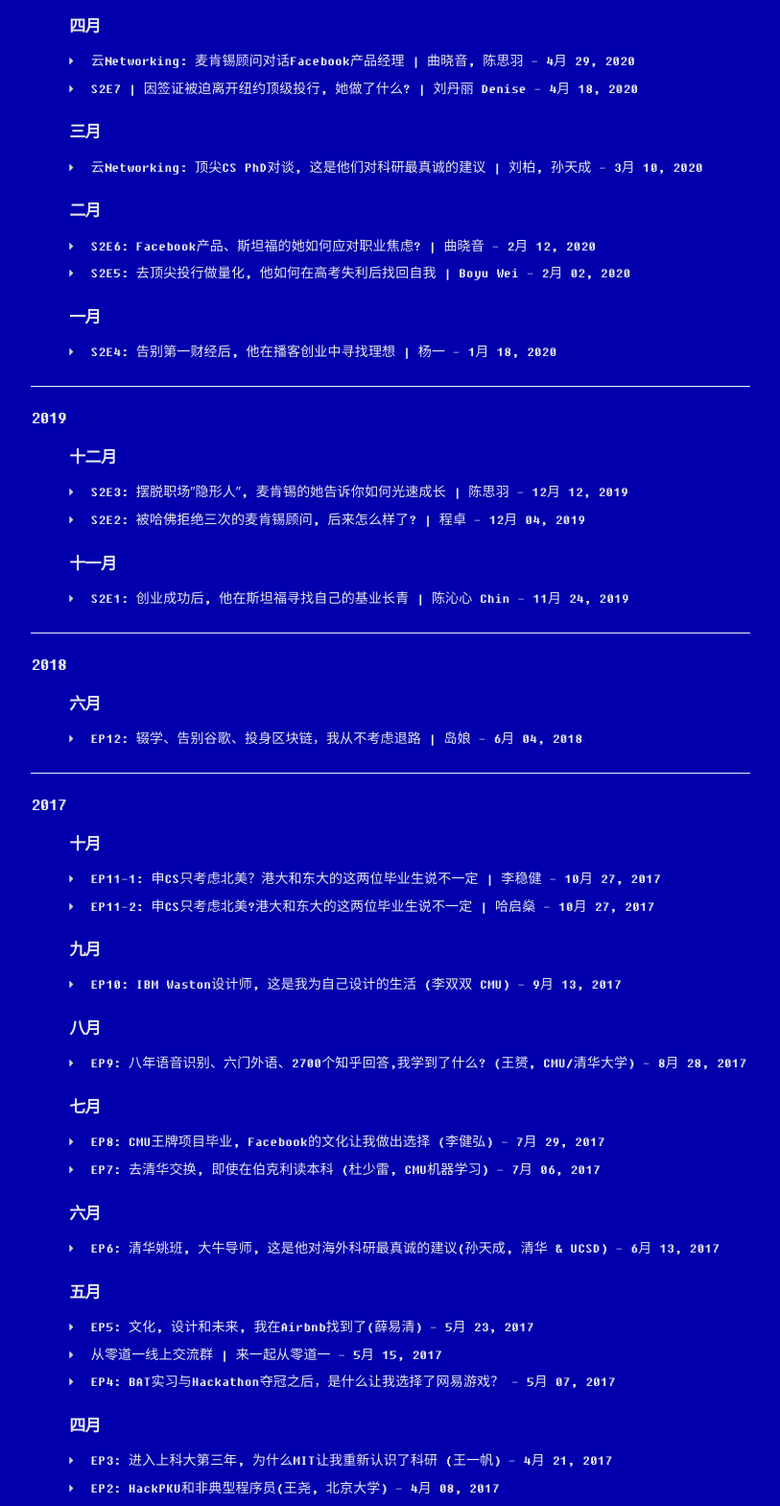
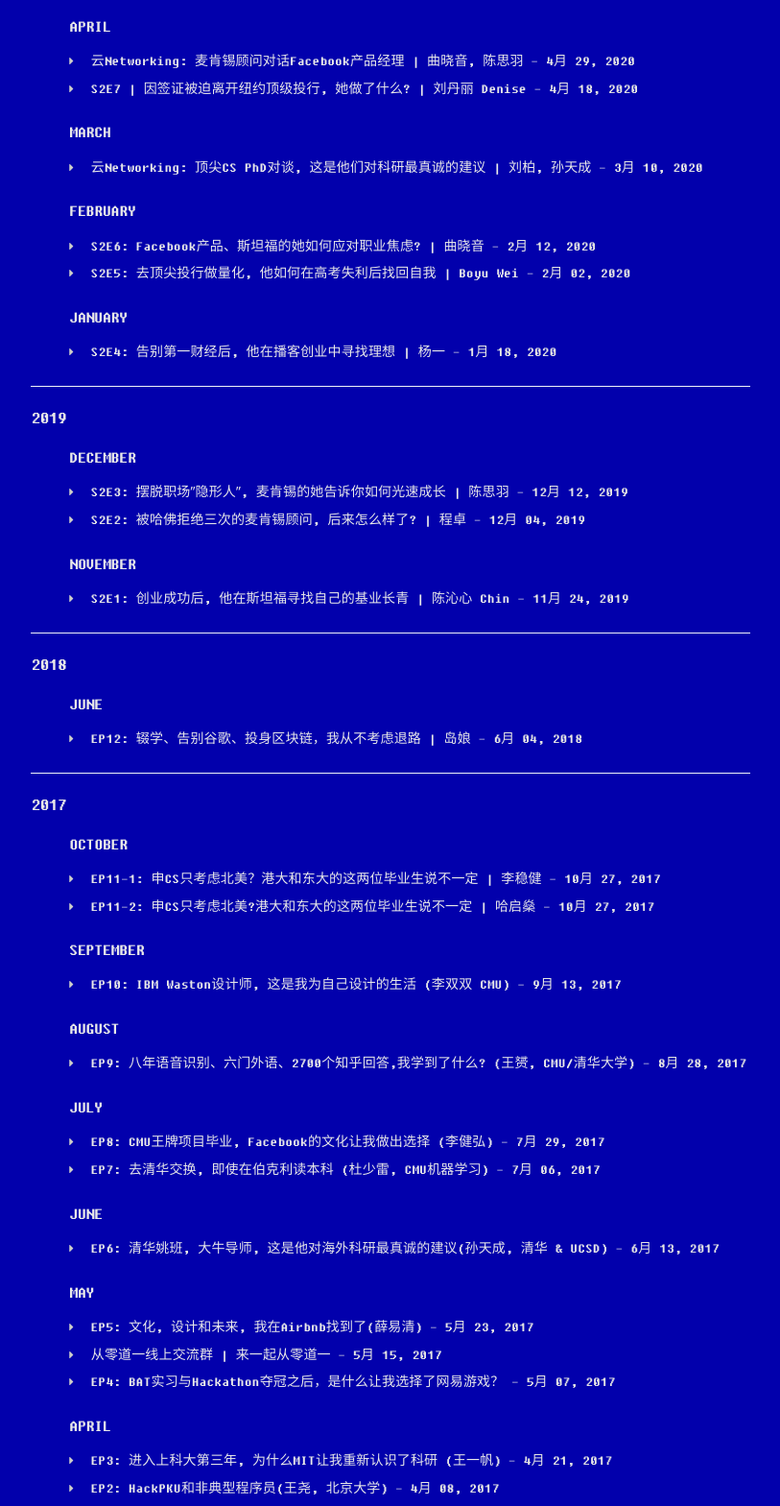
Before and after one commit to ChinW/0says1, a plain HTML site: page all-archives/index.html in a window 1280 px wide. Shown: the part 2223-3792 px from the top of the page at 96% size, without its empty margins (58-871 px from the left). Drawn offline with Linux system fonts and the light colour scheme.

Commit message:
Site updated: 2022-01-26 23:09:32

```diff
--- a/all-archives/index.html
+++ b/all-archives/index.html
@@ -573,7 +573,7 @@
 
                 <ul class="archive-posts archive-month" data-date="202010">
                     <h5 class="archive-title">
-                        <a class="link-unstyled" href="/archives/2020/10">十月</a>
+                        <a class="link-unstyled" href="/archives/2020/10">October</a>
                     </h5>
 
 
@@ -663,7 +663,7 @@
 
                 <ul class="archive-posts archive-month" data-date="202004">
                     <h5 class="archive-title">
-                        <a class="link-unstyled" href="/archives/2020/04">四月</a>
+                        <a class="link-unstyled" href="/archives/2020/04">April</a>
                     </h5>
 
 
@@ -690,7 +690,7 @@
 
                 <ul class="archive-posts archive-month" data-date="202003">
                     <h5 class="archive-title">
-                        <a class="link-unstyled" href="/archives/2020/03">三月</a>
+                        <a class="link-unstyled" href="/archives/2020/03">March</a>
                     </h5>
 
 
@@ -708,7 +708,7 @@
 
                 <ul class="archive-posts archive-month" data-date="202002">
                     <h5 class="archive-title">
-                        <a class="link-unstyled" href="/archives/2020/02">二月</a>
+                        <a class="link-unstyled" href="/archives/2020/02">February</a>
                     </h5>
 
 
@@ -735,7 +735,7 @@
 
                 <ul class="archive-posts archive-month" data-date="202001">
                     <h5 class="archive-title">
-                        <a class="link-unstyled" href="/archives/2020/01">一月</a>
+                        <a class="link-unstyled" href="/archives/2020/01">January</a>
                     </h5>
 
 
@@ -761,7 +761,7 @@
 
                 <ul class="archive-posts archive-month" data-date="201912">
                     <h5 class="archive-title">
-                        <a class="link-unstyled" href="/archives/2019/12">十二月</a>
+                        <a class="link-unstyled" href="/archives/2019/12">December</a>
                     </h5>
 
 
@@ -788,7 +788,7 @@
 
                 <ul class="archive-posts archive-month" data-date="201911">
                     <h5 class="archive-title">
-                        <a class="link-unstyled" href="/archives/2019/11">十一月</a>
+                        <a class="link-unstyled" href="/archives/2019/11">November</a>
                     </h5>
 
 
@@ -814,7 +814,7 @@
 
                 <ul class="archive-posts archive-month" data-date="201806">
                     <h5 class="archive-title">
-                        <a class="link-unstyled" href="/archives/2018/06">六月</a>
+                        <a class="link-unstyled" href="/archives/2018/06">June</a>
                     </h5>
 
 
@@ -840,7 +840,7 @@
 
                 <ul class="archive-posts archive-month" data-date="201710">
                     <h5 class="archive-title">
-                        <a class="link-unstyled" href="/archives/2017/10">十月</a>
+                        <a class="link-unstyled" href="/archives/2017/10">October</a>
                     </h5>
 
 
@@ -867,7 +867,7 @@
 
                 <ul class="archive-posts archive-month" data-date="201709">
                     <h5 class="archive-title">
-                        <a class="link-unstyled" href="/archives/2017/09">九月</a>
+                        <a class="link-unstyled" href="/archives/2017/09">September</a>
                     </h5>
 
 
@@ -885,7 +885,7 @@
 
                 <ul class="archive-posts archive-month" data-date="201708">
                     <h5 class="archive-title">
-                        <a class="link-unstyled" href="/archives/2017/08">八月</a>
+                        <a class="link-unstyled" href="/archives/2017/08">August</a>
                     </h5>
 
 
@@ -903,7 +903,7 @@
 
                 <ul class="archive-posts archive-month" data-date="201707">
                     <h5 class="archive-title">
-                        <a class="link-unstyled" href="/archives/2017/07">七月</a>
+                        <a class="link-unstyled" href="/archives/2017/07">July</a>
                     </h5>
 
 
@@ -930,7 +930,7 @@
 
                 <ul class="archive-posts archive-month" data-date="201706">
                     <h5 class="archive-title">
-                        <a class="link-unstyled" href="/archives/2017/06">六月</a>
+                        <a class="link-unstyled" href="/archives/2017/06">June</a>
                     </h5>
 
 
@@ -948,7 +948,7 @@
 
                 <ul class="archive-posts archive-month" data-date="201705">
                     <h5 class="archive-title">
-                        <a class="link-unstyled" href="/archives/2017/05">五月</a>
+                        <a class="link-unstyled" href="/archives/2017/05">May</a>
                     </h5>
 
 
@@ -984,7 +984,7 @@
 
                 <ul class="archive-posts archive-month" data-date="201704">
                     <h5 class="archive-title">
-                        <a class="link-unstyled" href="/archives/2017/04">四月</a>
+                        <a class="link-unstyled" href="/archives/2017/04">April</a>
                     </h5>
 
 
@@ -1011,7 +1011,7 @@
 
                 <ul class="archive-posts archive-month" data-date="201703">
                     <h5 class="archive-title">
-                        <a class="link-unstyled" href="/archives/2017/03">三月</a>
+                        <a class="link-unstyled" href="/archives/2017/03">March</a>
                     </h5>
 
 
```
Also changed, not shown: 2021/12/01/what-we-read-1/index.html (+1 -1 lines), all-categories/index.html (+24 -24 lines).
